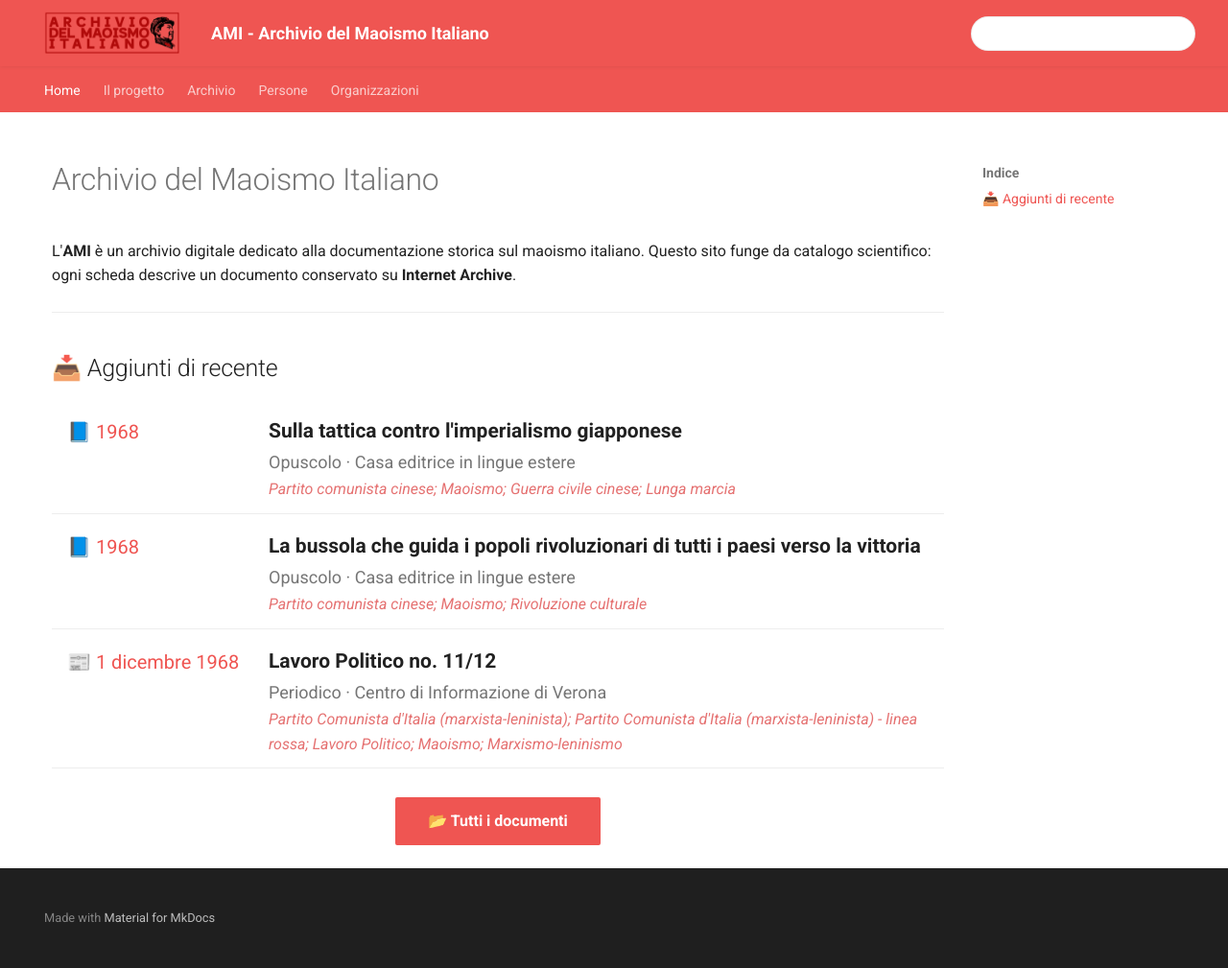
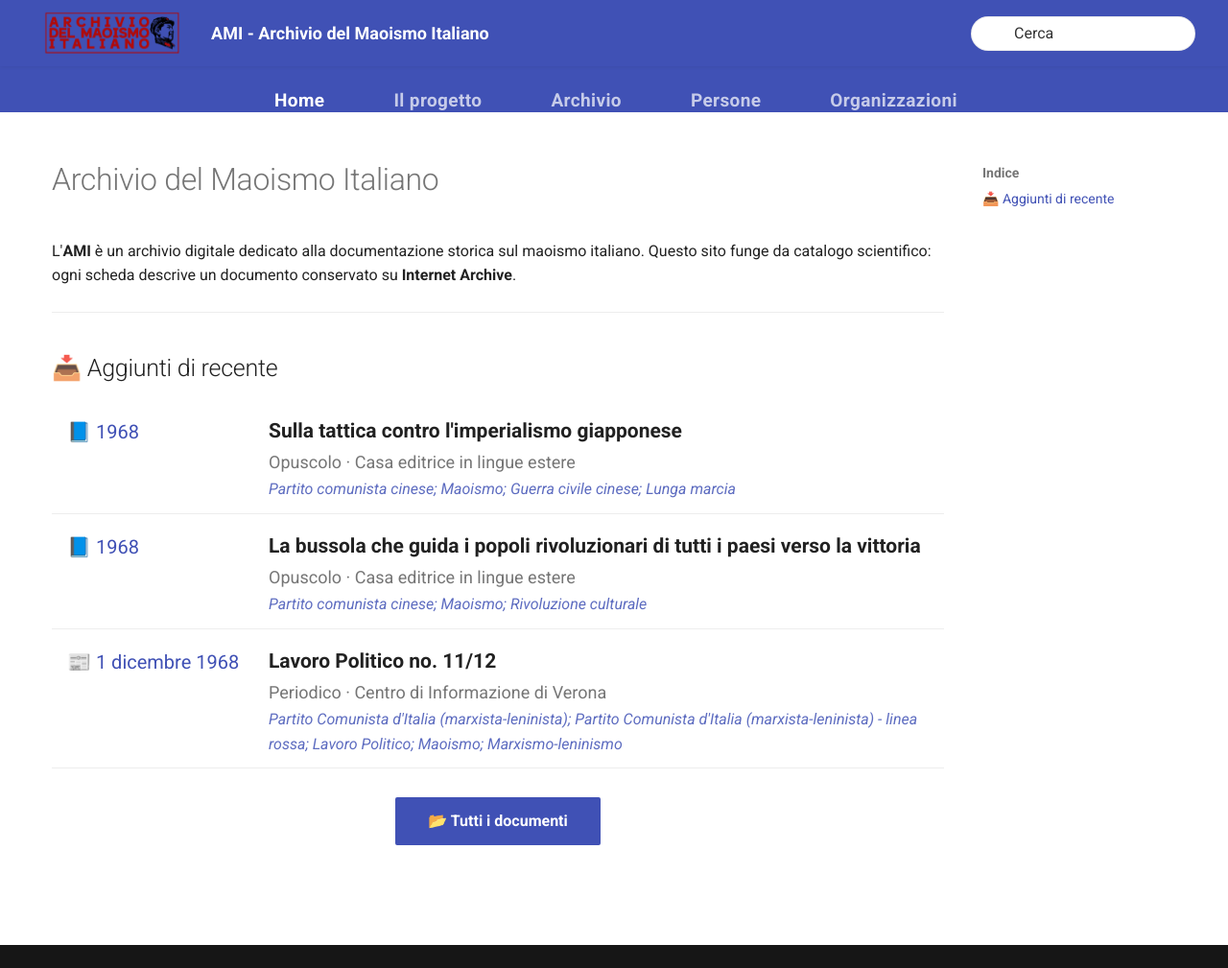
Before and after one commit to AMI-AIM/archivio-maoismo-italiano, an MkDocs documentation site: the page built from docs/index.md, in a window 1280 px wide and 1009 px high. Shown: the whole window at 96% size. Built offline with MkDocs 1.6.1 and Material for MkDocs 9.7.7, drawn with Linux system fonts in a browser that asks for light colours.

```diff
--- a/docs/stylesheets/extra.css
+++ b/docs/stylesheets/extra.css
@@ -1,5 +1,5 @@
 /* ============================================================
-   MIGLIORIE ESTETICHE - TEMA MATERIAL DI DEFAULT
+   MIGLIORIE ESTETICHE
    ============================================================ */
 
 /* ============================================================
@@ -28,14 +28,29 @@
 }
 
 /* ============================================================
-   3. HEADER CON OMBRA LEGGERA
+   3. TABS CENTRATI E IN GRASSETTO
    ============================================================ */
-.md-header {
-    box-shadow: 0 1px 4px rgba(0, 0, 0, 0.06);
+.md-tabs {
+    display: flex !important;
+    justify-content: center !important;
+}
+
+.md-tabs__list {
+    display: flex !important;
+    justify-content: center !important;
+    gap: 0.8rem;
+}
+
+.md-tabs__link {
+    font-weight: 700 !important;          /* ← Grassetto */
+    font-size: 0.95rem;
+    letter-spacing: 0.02em;
+    padding: 0.4rem 0.8rem;
+    transition: color 0.15s;
 }
 
 /* ============================================================
-   4. SIDEBAR NASCOSTA (non serve con i tabs)
+   4. SIDEBAR NASCOSTA
    ============================================================ */
 .md-sidebar--primary {
     display: none !important;
@@ -45,36 +60,41 @@
 }
 
 /* ============================================================
-   5. FOOTER MIGLIORATO
+   5. HEADER CON OMBRA LEGGERA
    ============================================================ */
-.md-footer-meta {
-    padding: 1.5rem 0;
-    background: var(--md-default-fg-color--lightest);
-}
-
-.md-footer-meta__inner {
-    display: flex;
-    justify-content: space-between;
-    align-items: center;
-    flex-wrap: wrap;
-    gap: 0.5rem;
-}
-
-.md-social {
-    display: flex;
-    gap: 0.8rem;
-}
-
-.md-social__link {
-    font-size: 1.2rem;
+.md-header {
+    box-shadow: 0 1px 4px rgba(0, 0, 0, 0.06);
 }
 
 /* ============================================================
-   6. RESPONSIVE (logo più piccolo su mobile)
+   6. RICERCA: PLACEHOLDER "cerca" IN NERO
+   ============================================================ */
+.md-search__input::placeholder {
+    color: #000000 !important;            /* ← Nero */
+    opacity: 0.8 !important;
+}
+
+/* ============================================================
+   7. RESPONSIVE
    ============================================================ */
 @media (max-width: 768px) {
     .md-header__button.md-logo img {
         height: 32px;
         max-width: 130px;
     }
+
+    .md-tabs__list {
+        gap: 0.3rem;
+        flex-wrap: nowrap;
+        overflow-x: auto;
+        justify-content: flex-start !important;
+        padding: 0.2rem 0.4rem;
+    }
+
+    .md-tabs__link {
+        font-size: 0.8rem;
+        font-weight: 600 !important;
+        padding: 0.2rem 0.4rem;
+        white-space: nowrap;
+    }
 }
--- a/mkdocs.yml
+++ b/mkdocs.yml
@@ -14,7 +14,7 @@
     - navigation.tabs
   palette:
     - scheme: default
-      primary: red          # ← cambiato da 'custom' a 'red'
+      primary: custom
       accent: red
   logo: immagini/logo.png
   favicon: immagini/favicon.png
@@ -42,3 +42,4 @@
 
 extra:
   homepage: /archivio-maoismo-italiano/
+  generator: false          # ← Rimuove "Made with Material for MkDocs"
```
